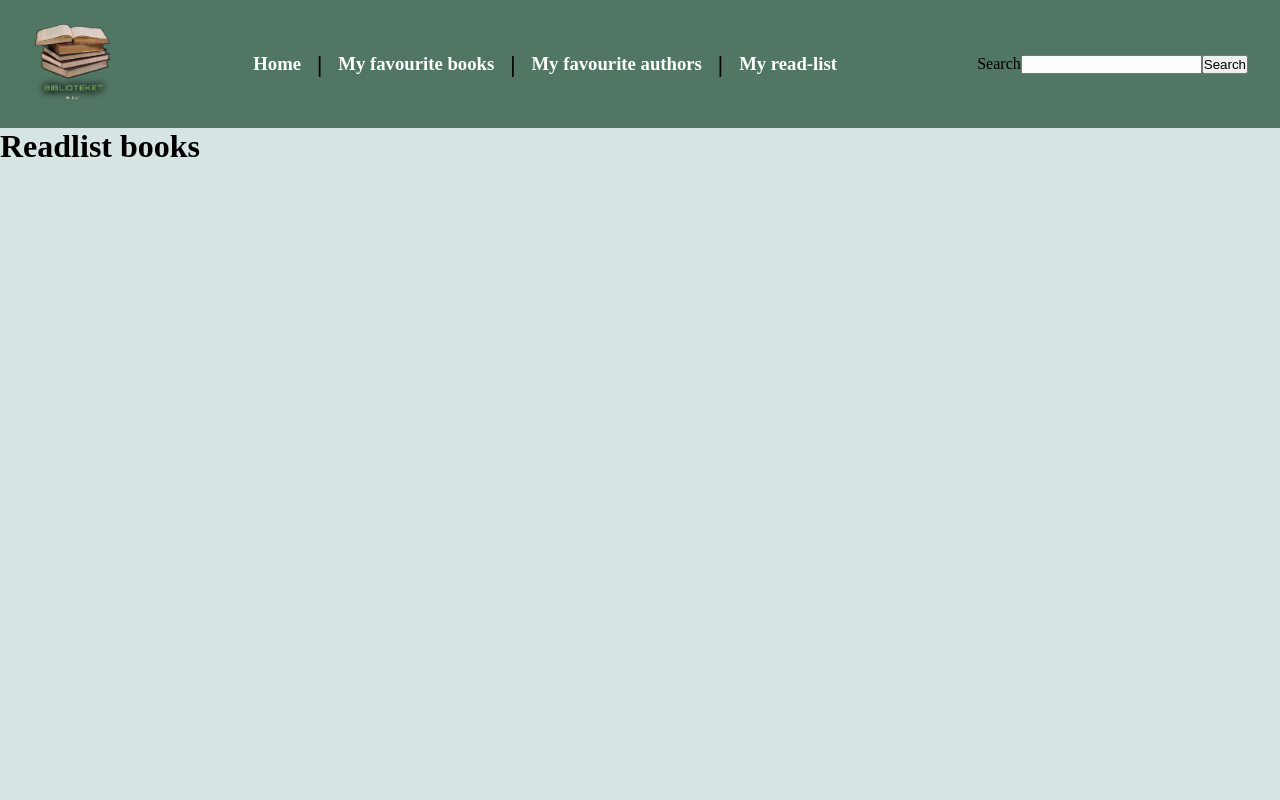
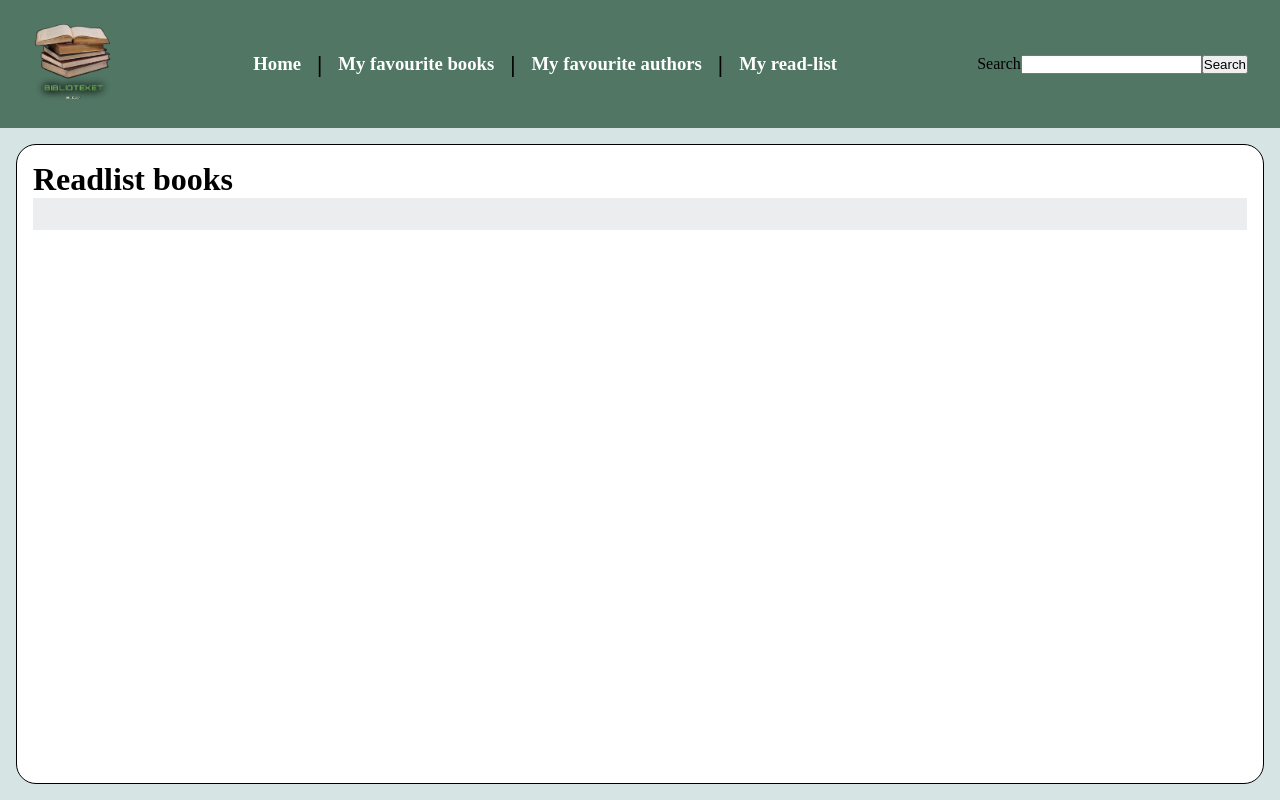
Before and after one commit to isabellaes/slutprojekt-js-ramverk, a Next.js app: page /my-readlist in a window 1280 px wide. Built offline with nearby package versions, Linux system fonts and the light colour scheme.

Commit message:
updated readlist

```diff
--- a/app/my-readlist/page.tsx
+++ b/app/my-readlist/page.tsx
@@ -2,25 +2,20 @@
 
 import { useSelector } from "react-redux";
 import { selectBooks } from "@/app/lib/features/books/bookSlice";
+import Container from "../components/container/Container";
+import List from "../components/list/List";
+import Card from "../components/card/Card";
 
 export default function Page() {
   const books = useSelector(selectBooks);
   return (
-    <>
+    <Container size="100vw">
       <h1>Readlist books</h1>
-      {books.myReadList.map((b) => (
-        <>
-          <p>{b.title}</p>
-          {b.covers ? (
-            <img
-              src={`https://covers.openlibrary.org/b/id/${b.covers[0]}-M.jpg`}
-              alt="cover"
-            />
-          ) : (
-            <img></img>
-          )}
-        </>
-      ))}
-    </>
+      <List direction="row">
+        {books.myReadList.map((b) => (
+          <Card key={b.key} title={b.title} img={b.covers[0]}></Card>
+        ))}
+      </List>
+    </Container>
   );
 }
```
